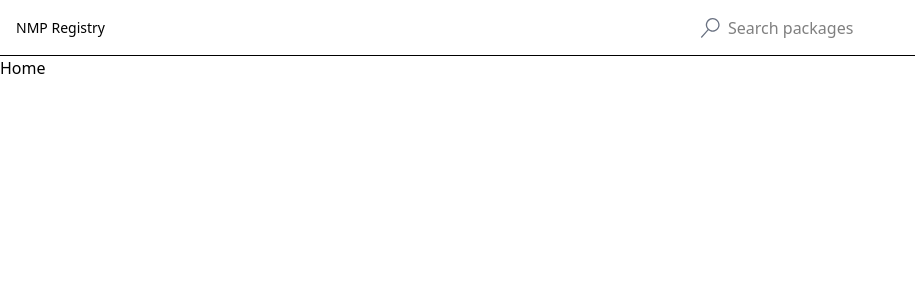
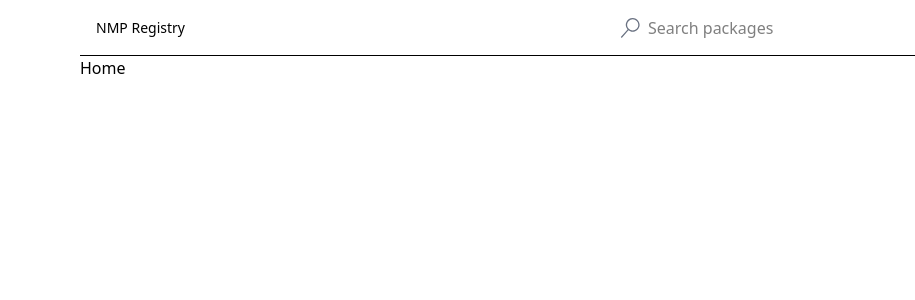
Before and after one commit to Domanell/react-udemy-ts-registry, a React (Vite) app: page / in a window 1280 px wide. Shown: the top 300 px of the page, without its empty margins (0-915 px from the left). Built offline with nearby package versions, Linux system fonts and the light colour scheme.

Commit message:
Add container

```diff
--- a/src/components/Root.tsx
+++ b/src/components/Root.tsx
@@ -3,7 +3,7 @@ import Header from './Header';
 
 export default function Root() {
 	return (
-		<div>
+		<div className="container mx-auto px-20">
 			<Header />
 			<Outlet />
 		</div>
```
